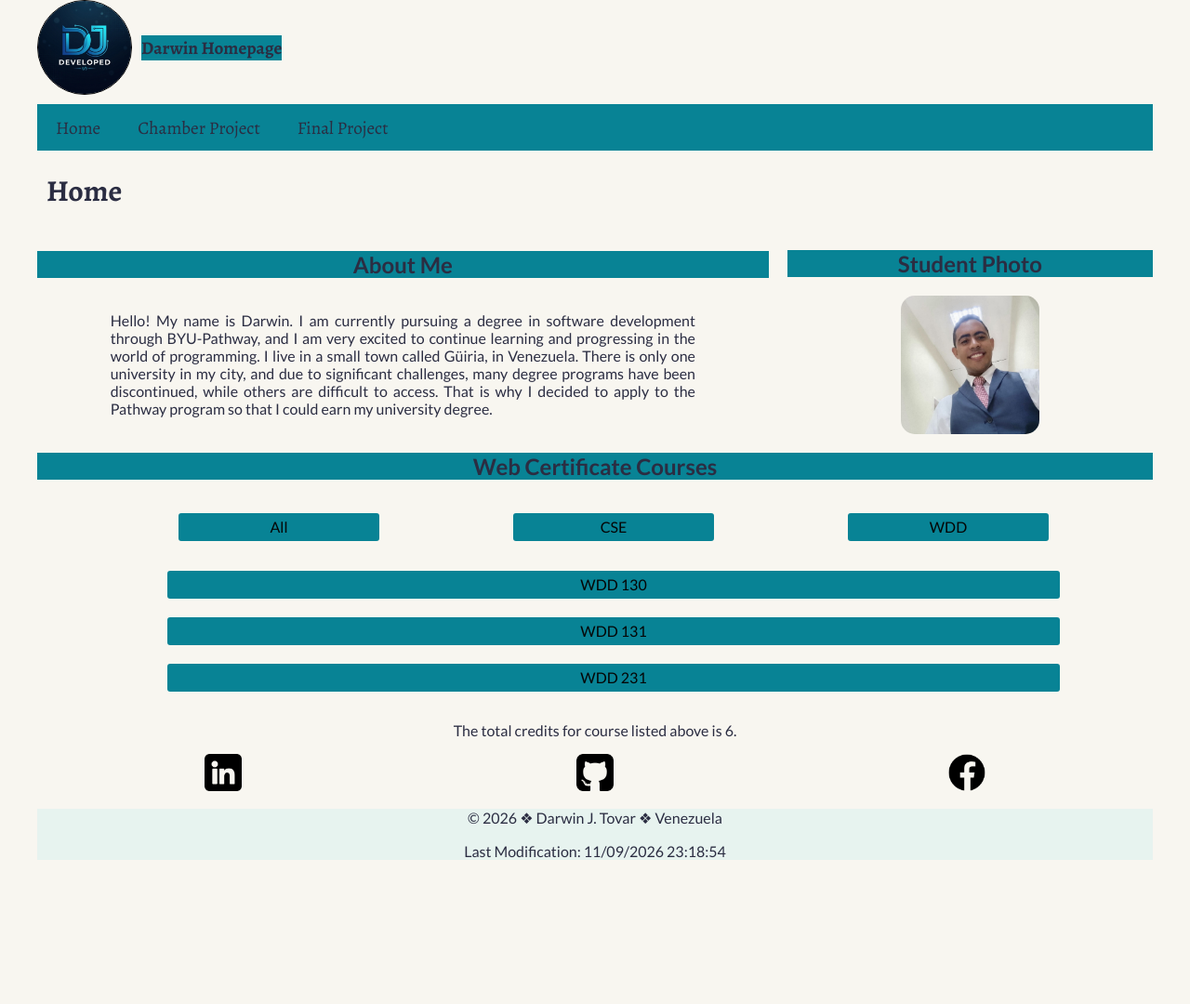
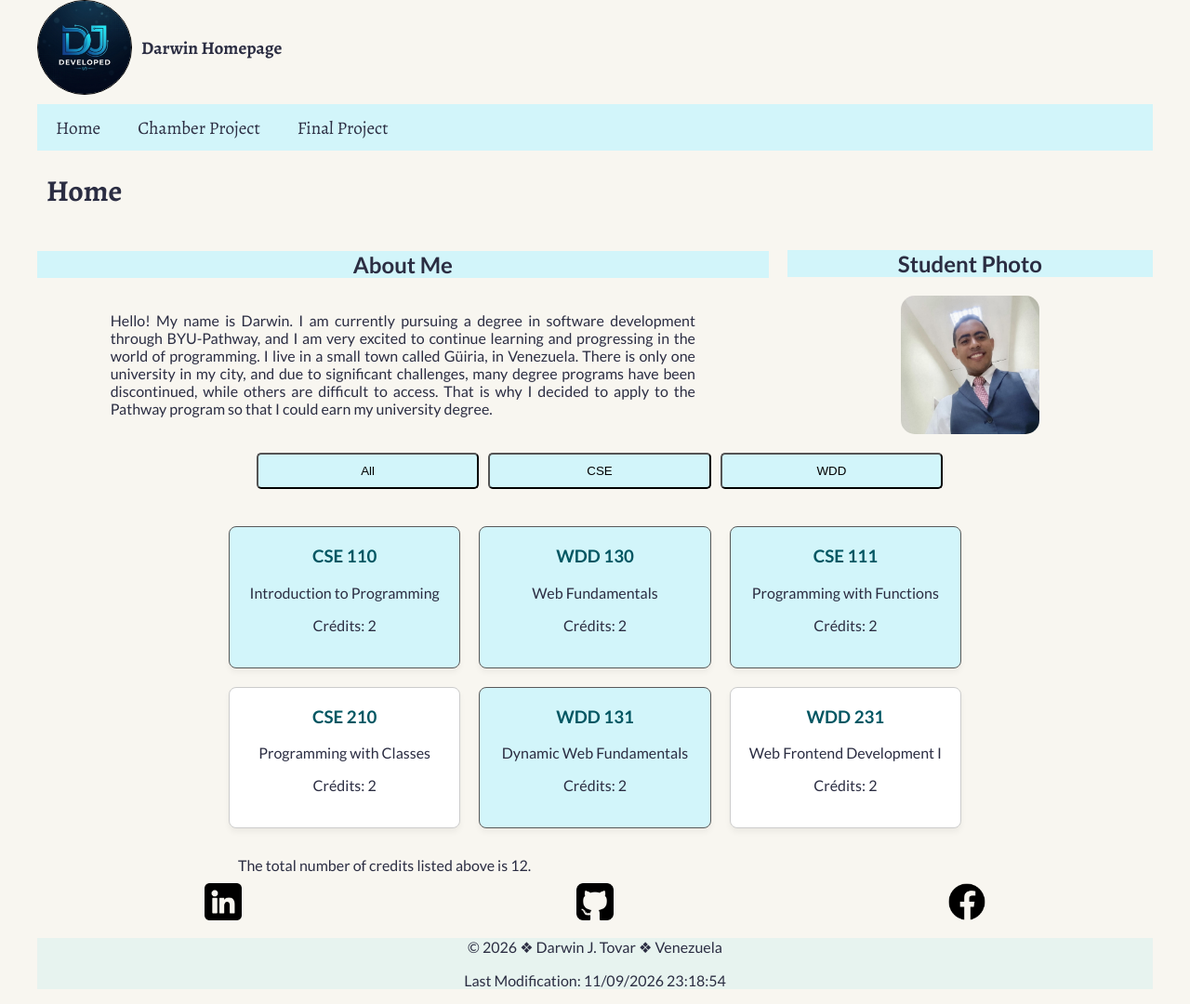
Before and after one commit to dracosblood/wdd231, a plain HTML site: page index.html in a window 1280 px wide. Shown: the whole page at 93% size. Before the commit the page ends 941 px from the top, so only its background shows below. Drawn offline with nearby package versions, Linux system fonts and the light colour scheme.

Commit message:
correctiojn of bugs

```diff
--- a/index.html
+++ b/index.html
@@ -49,19 +49,18 @@
             </section>
         </section>
 
-        <section class="course-section">
-            <h2>Web Certificate Courses</h2>
-            <ul class="courses">
-                <li><a href="all">All</a></li>
-                <li><a href="cse">CSE</a></li>
-                <li><a href="wdd">WDD</a></li>
-            </ul>
-            <ul class="courses-detailes">
-                <li><a href="wdd130">WDD 130</a></li>
-                <li><a href="wdd131">WDD 131</a></li>
-                <li><a href="wdd231">WDD 231</a></li>
-            </ul>
-            <p>The total credits for course listed above is 6.</p>
+        <section class="course-home">
+            <div id="filter-buttons">
+                <button id="all">All</button>
+                <button id="cse">CSE</button>
+                <button id="wdd">WDD</button>
+            </div>
+            <div id="courses-container">
+
+            </div>
+            <div id="credits">
+
+            </div>
         </section>
     </main>
 
--- a/scripts/home.js
+++ b/scripts/home.js
@@ -12,3 +12,119 @@ document.querySelector("#hamburger").addEventListener("click", function() {
         document.getElementById("hamburger").textContent = "☰";
     }
 });
+
+
+
+
+
+
+const courses = [
+  {
+    subject: 'CSE',
+    number: 110,
+    title: 'Introduction to Programming',
+    credits: 2,
+    certificate: 'Web and Computer Programming',
+    completed: true
+  },
+  {
+    subject: 'WDD',
+    number: 130,
+    title: 'Web Fundamentals',
+    credits: 2,
+    certificate: 'Web and Computer Programming',
+    completed: true
+  },
+  {
+    subject: 'CSE',
+    number: 111,
+    title: 'Programming with Functions',
+    credits: 2,
+    certificate: 'Web and Computer Programming',
+    completed: true
+  },
+  {
+    subject: 'CSE',
+    number: 210,
+    title: 'Programming with Classes',
+    credits: 2,
+    certificate: 'Web and Computer Programming',
+    completed: false
+  },
+  {
+    subject: 'WDD',
+    number: 131,
+    title: 'Dynamic Web Fundamentals',
+    credits: 2,
+    certificate: 'Web and Computer Programming',
+    completed: true
+  },
+  {
+    subject: 'WDD',
+    number: 231,
+    title: 'Web Frontend Development I',
+    credits: 2,
+    certificate: 'Web and Computer Programming',
+    completed: false
+  }
+];
+
+
+const container = document.getElementById('courses-container');
+const totalCreditsContainer = document.getElementById('credits');
+const allBtn = document.getElementById('all');
+const cseBtn = document.getElementById('cse');
+const wddBtn = document.getElementById('wdd');
+
+
+function displayCourses(coursesList) {
+  container.innerHTML = "";
+
+  coursesList.forEach(course => {
+    const card = document.createElement('div');
+    card.classList.add('course-card');
+
+
+    if (course.completed) {
+      card.classList.add('completed');
+    }
+
+    card.innerHTML = `
+      <h3>${course.subject} ${course.number}</h3>
+      <p>${course.title}</p>
+      <p>Crédits: ${course.credits}</p>
+    `;
+
+    container.appendChild(card);
+  });
+}
+
+
+function calculateTotalCredits(coursesList) {
+  const total = coursesList.reduce((sum, course) => sum + course.credits, 0);
+  if (totalCreditsContainer) {
+    totalCreditsContainer.textContent = `The total number of credits listed above is ${total}.`;
+  }
+}
+
+
+allBtn.addEventListener('click', () => {
+  displayCourses(courses);
+  calculateTotalCredits(courses);
+});
+
+cseBtn.addEventListener('click', () => {
+  const filtered = courses.filter(course => course.subject === 'CSE');
+  displayCourses(filtered);
+  calculateTotalCredits(filtered);
+});
+
+wddBtn.addEventListener('click', () => {
+  const filtered = courses.filter(course => course.subject === 'WDD');
+  displayCourses(filtered);
+  calculateTotalCredits(filtered);
+});
+
+
+displayCourses(courses);
+calculateTotalCredits(courses);
--- a/styles/home-large.css
+++ b/styles/home-large.css
@@ -68,6 +68,8 @@
         gap: 20px;
     }
 
-
+    #courses-container {
+        grid-template-columns: repeat(3, 1fr);
+    }
 
 }
--- a/styles/home.css
+++ b/styles/home.css
@@ -1,7 +1,7 @@
 :root{
     --accent1: #050505;
     --accent2: #2b2d42;
-    --primary-color: #088395;
+    --primary-color: #d2f5fa;
     --secondary-color: #f05454;
     --background-color:  #f8f6f0;
     --titles-font: 'alegreya', serif;
@@ -39,6 +39,9 @@ body{
     height: 100px;
     border-radius: 50%;
     border: 1px solid black;
+}
+.header-home h2{
+    background-color: var(--background-color);
 }
 main{
     display: flex;
@@ -113,7 +116,24 @@ nav a{
     align-self: center;
 
 }
+#filter-buttons{
 
+    display: flex;
+    justify-content: space-between;
+    padding: 20px;
+
+}
+#filter-buttons button{
+    width: 50%;
+    margin-left: 10px;
+    padding: 10px;
+    background-color: var(--primary-color);
+    border-radius: 5px;
+}
+#filter-buttons button:hover{
+    cursor: pointer;
+    background-color: var(--secondary-color);
+}
 .course-section{
     width: 100%;
     display: flex;
@@ -121,61 +141,45 @@ nav a{
     justify-content: center;
     align-items: center;
 }
-.courses{
-    width: 90%;
-    display: flex;
-    flex-direction: row;
-    justify-content: space-around;
 
-    list-style: none;
-
+#courses-container {
+    display: grid;
+    grid-template-columns: 1fr;
+    gap: 20px;
+    margin: 20px 0;
 }
 
-.courses li{
-    width: 20%;
-    height: 30px;
-    background-color: var(--primary-color);
-    display: flex;
-    justify-content: center;
-    align-items: center;
-    border-radius: 3px;
-}
-.courses li a{
-    text-decoration: none;
-    color: #050505;
-    font-family: var(--body-font);
-}
-.courses li:hover, .courses-detailes li:hover{
-    cursor: pointer;
+
+
+
+
+.course-card {
+    background-color: #ffffff;
+    border: 1px solid #ccc;
+    border-radius: 8px;
+    padding: 20px;
+    box-shadow: 0 4px 6px rgba(0, 0, 0, 0.05);
+    text-align: center;
+    transition: transform 0.2s ease;
 }
 
-.courses-detailes{
-    width: 100%;
-    list-style: none;
-    display: flex;
-    flex-direction: column;
-    justify-content: center;
-    align-items: center;
-    gap: 20px;
+.course-card:hover {
+    transform: translateY(-5px);
+    box-shadow: 0 6px 12px rgba(0, 0, 0, 0.1);
+}
 
+.course-card h3 {
+    margin-top: 0;
+    color: #005662;
 }
-.courses-detailes li{
-    width: 80%;
-    height: 30px;
-    display: flex;
-    justify-content: center;
-    align-items: center;
+
+
+.course-card.completed {
     background-color: var(--primary-color);
-    border-radius: 3px;
+    border-color: #595959;
 }
-.courses-detailes li a{
-    text-decoration: none;
-    color: #050505;
-    font-family: var(--body-font);
-}
-.courses-detailes p{
-    font-family: var(--body-font);
-    text-align: center;
+#credits{
+    padding: 10px;
 }
 footer{
     width: 100%;
```
Also changed, not shown: chamber/images/profile.jpeg (added).
